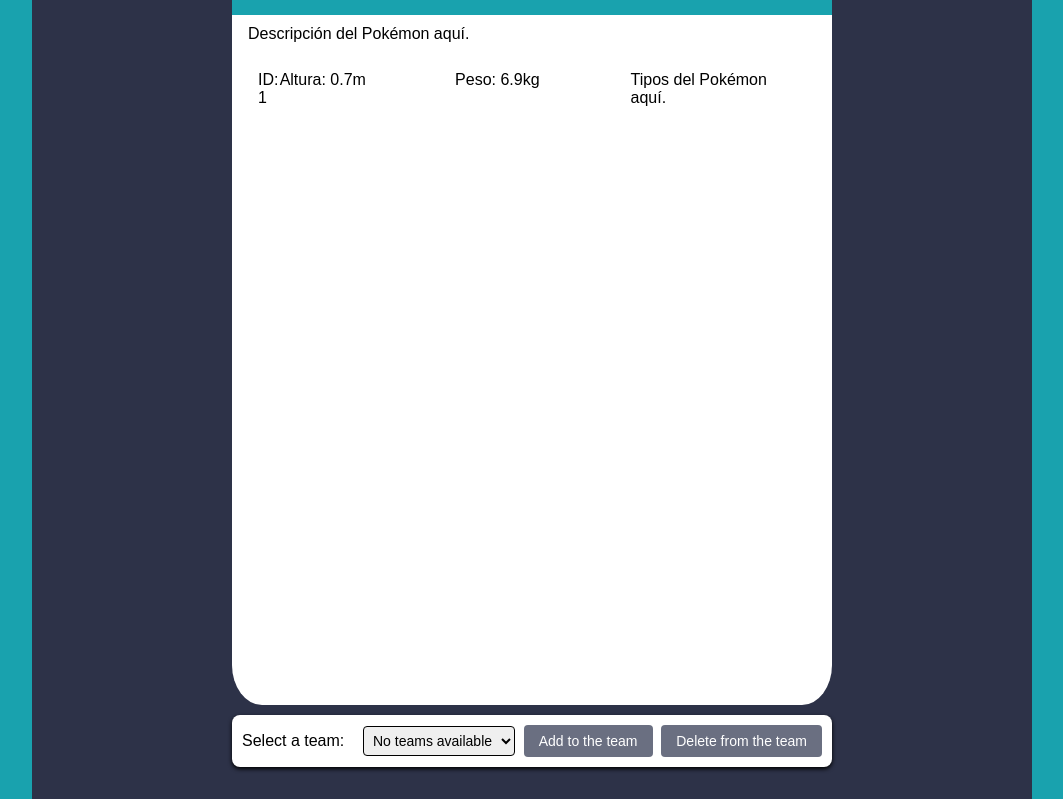
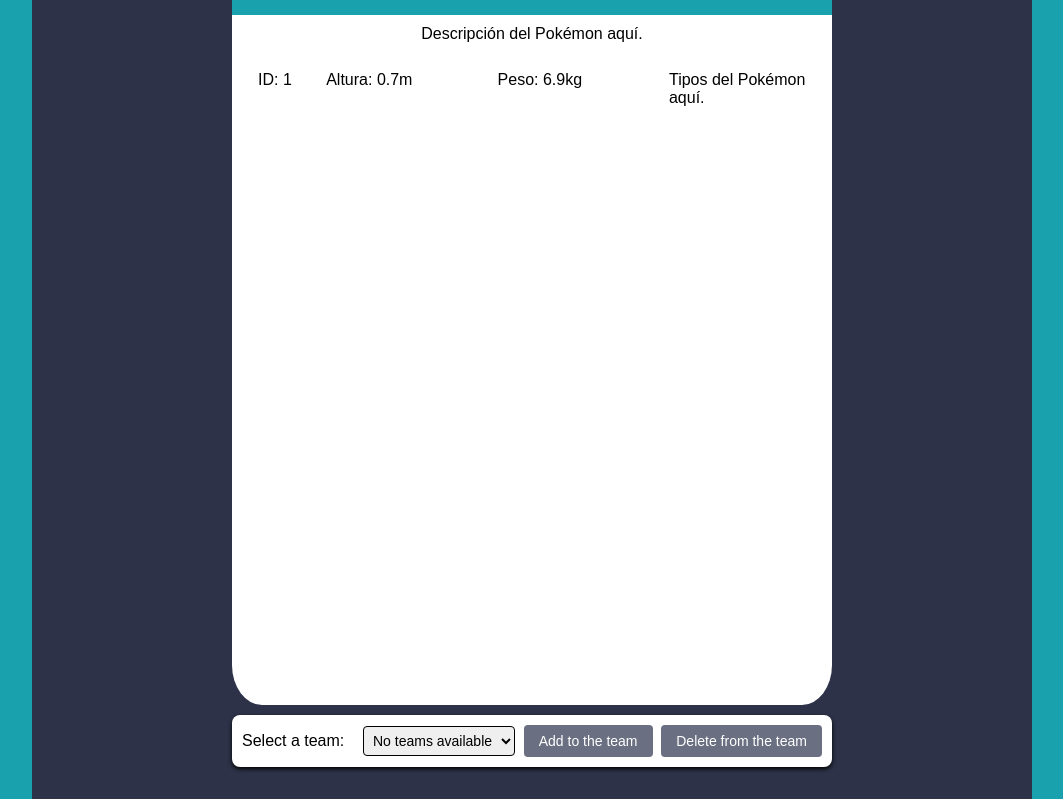
Before and after one commit to leop3z/TP1---Pokedex-, a Flask app: page /pokemon in a window 1280 px wide. Shown: the part 233-1032 px from the top of the page, without its empty margins (108-1171 px from the left). Run offline with Flask 3, Linux system fonts and the light colour scheme; data that the repository does not hold is empty; some libraries are stand-ins or nearby versions.

Commit message:
Ajuste pág individual

```diff
--- a/static/css/pokemon.css
+++ b/static/css/pokemon.css
@@ -126,7 +126,8 @@ main {
 .pokemon__description {
   padding-top: 10px;
   padding-bottom: 10px;
-  text-align: justify;
+  text-align: center;
+  width: auto;
 }
 
 .pokemon__features {
@@ -135,10 +136,11 @@ main {
   padding: 10px;
 }
 
+.pokemon_id,
 .pokemon__height,
 .pokemon__weight,
 .pokemon__types {
-  width: 50%;
+  width: 25%;
 }
 
 .pokemon__table {
--- a/static/js/pokemon.js
+++ b/static/js/pokemon.js
@@ -16,8 +16,8 @@ document.addEventListener("DOMContentLoaded", () => {
                 document.getElementById('pokemon_height').innerText = `Height: ${pokemon.height / 10}m`;
                 document.getElementById('pokemon_weight').innerText = `Weight: ${pokemon.weight / 10}kg`;
 
-                const types = pokemon.types.map(type => type.type.name).join(', ');
-                document.getElementById('pokemon_types').innerText = types;
+                const types = pokemon.types.map(type => type.type.name).join(' , ');
+                document.getElementById('pokemon_types').innerText = 'Types: ' + types;
 
                 createPokemonTable(pokemon);
 
```
